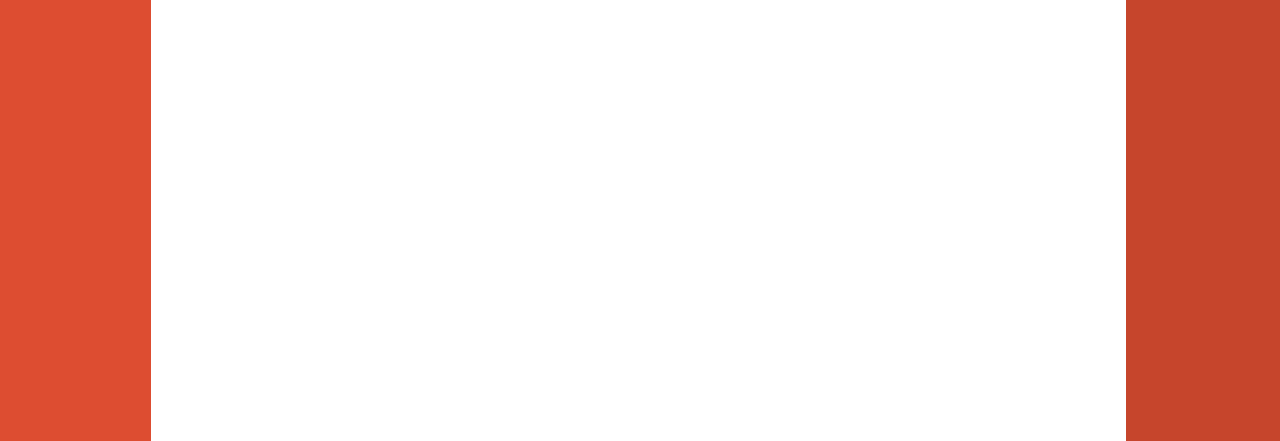
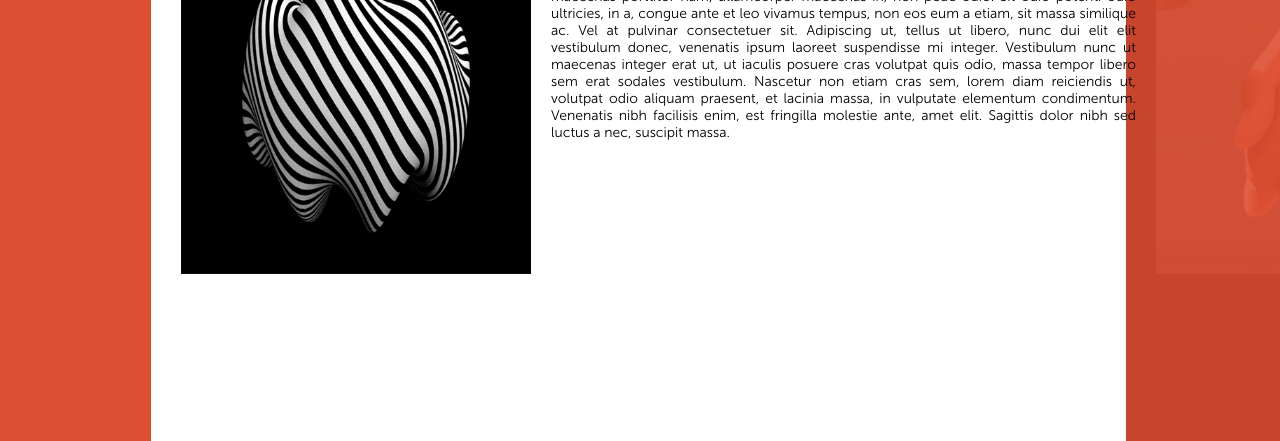
Before and after one commit to acubeinnovations/tri_itan, a plain HTML site: page aboutus.html in a window 1280 px wide. Shown: the part 176-617 px from the top of the page. Drawn offline with Linux system fonts and the light colour scheme.

Commit message:
about us

```diff
--- a/aboutus.html
+++ b/aboutus.html
@@ -2,6 +2,7 @@
 <head>
 	<meta charset="utf-8">
 	<meta http-equiv="X-UA-Compatible" content="IE=edge,chrome=1">
+
 
 
 	<title>ITAN JEWELS - ABOUT US</title>
@@ -9,7 +10,7 @@
     <link rel="stylesheet" type="text/css" href="css/sbimenu.css" />
     <script src="js/jquery.min.js"></script>
 	<script src="js/jquery.timelinr-0.9.54.js"></script>
-		<script type="text/javascript" src="js/jquery.bgImageMenu.js"></script>
+	<script type="text/javascript" src="js/jquery.bgImageMenu.js"></script>
 	<script>
 		$(function(){
 			$().timelinr({
@@ -31,6 +32,12 @@
 		$('#dates').css("height",h);
 		$('#dates li a').css("width",slide_width);
 		$('#dates').css("width",slide_width);
+		var slide_img_width=(slide_width*20)/100;
+		var slide_content_width=(slide_width*60)/100;
+		$('.slide-img-div').css("width",slide_img_width);
+		$('.slide-content-div').css("width",slide_content_width);
+		$('.slide-img-div').css("height",slide_hieght);
+		$('.slide-content-div').css("height",slide_hieght);
 
 
 
@@ -50,6 +57,29 @@
 		$('#dates li a').css("width",slide_width);
 		$('#dates').css("width",slide_width);
 		});
+
+
+		 $('html').bind('mousewheel', function (event, delta) {
+                window.parent.scrollBy(-120 * delta, 0);
+                return false;
+            });
+
+            $(window).bind('mousewheel DOMMouseScroll', function (event) {
+
+                if (event.ctrlKey == true) {
+                    event.preventDefault();
+                }
+            });
+            $(document).keydown(function (event) {
+
+               if (event.ctrlKey == true || event.which == '17'){
+
+
+                 	event.preventDefault();
+
+             }
+
+           });
 		});
 	</script>
 </head>
@@ -59,8 +89,9 @@
 <div id="timeline">
 
     <ul id="dates">
-        <li><a href="#1900"><p>Lorem ipsum dolor sit amet, vitae lectus interdum, tincidunt nonummy sit a, varius in et etiam sagittis varius. Urna tempor sed sociosqu tortor donec feugiat, a cras, a eget laoreet maecenas porttitor nam, ullamcorper maecenas in, non pede odio. Sit odio potenti odio ultricies, in a, congue ante et leo vivamus tempus, non eos eum a etiam, sit massa similique ac. Vel at pulvinar consectetuer sit. Adipiscing ut, tellus ut libero, nunc dui elit elit vestibulum donec, venenatis ipsum laoreet suspendisse mi integer. Vestibulum nunc ut maecenas integer erat ut, ut iaculis posuere cras volutpat quis odio, massa tempor libero sem erat sodales vestibulum. Nascetur non etiam cras sem, lorem diam reiciendis ut, volutpat odio aliquam praesent, et lacinia massa, in vulputate elementum condimentum. Venenatis nibh facilisis enim, est fringilla molestie ante, amet elit. Sagittis dolor nibh sed luctus a nec, suscipit massa. </p></a></li>
-        <li><a href="#1930"><img src="img/gallery-2.jpg"></a></li>
+        <li><a href="#1900"><div class="slide-img-div"><img src="img/slide-gif.gif" width="350" height="370" border="0"></div><div class="slide-content-div"><span style="font-size:30px;">LOREM ISPUM</span><p>Lorem ipsum dolor sit amet, vitae lectus interdum, tincidunt nonummy sit a, varius in et etiam sagittis varius. Urna tempor sed sociosqu tortor donec feugiat, a cras, a eget laoreet maecenas porttitor nam, ullamcorper maecenas in, non pede odio. Sit odio potenti odio ultricies, in a, congue ante et leo vivamus tempus, non eos eum a etiam, sit massa similique ac. Vel at pulvinar consectetuer sit. Adipiscing ut, tellus ut libero, nunc dui elit elit vestibulum donec, venenatis ipsum laoreet suspendisse mi integer. Vestibulum nunc ut maecenas integer erat ut, ut iaculis posuere cras volutpat quis odio, massa tempor libero sem erat sodales vestibulum. Nascetur non etiam cras sem, lorem diam reiciendis ut, volutpat odio aliquam praesent, et lacinia massa, in vulputate elementum condimentum. Venenatis nibh facilisis enim, est fringilla molestie ante, amet elit. Sagittis dolor nibh sed luctus a nec, suscipit massa. </p></div></a></li>
+		<li><a href="#1930"><div class="slide-img-div"><img src="img/gallery-2.jpg" width="350" height="370" border="0"></div><div class="slide-content-div"><span style="font-size:30px;">LOREM ISPUM</span><p>Lorem ipsum dolor sit amet, vitae lectus interdum, tincidunt nonummy sit a, varius in et etiam sagittis varius. Urna tempor sed sociosqu tortor donec feugiat, a cras, a eget laoreet maecenas porttitor nam, ullamcorper maecenas in, non pede odio. Sit odio potenti odio ultricies, in a, congue ante et leo vivamus tempus, non eos eum a etiam, sit massa similique ac. Vel at pulvinar consectetuer sit. Adipiscing ut, tellus ut libero, nunc dui elit elit vestibulum donec, venenatis ipsum laoreet suspendisse mi integer. Vestibulum nunc ut maecenas integer erat ut, ut iaculis posuere cras volutpat quis odio, massa tempor libero sem erat sodales vestibulum. Nascetur non etiam cras sem, lorem diam reiciendis ut, volutpat odio aliquam praesent, et lacinia massa, in vulputate elementum condimentum. Venenatis nibh facilisis enim, est fringilla molestie ante, amet elit. Sagittis dolor nibh sed luctus a nec, suscipit massa. </p></div></a></li>
+
         <li><a href="#1944">1944</a></li>
         <li><a href="#1950">1950</a></li>
         <li><a href="#1971">1971</a></li>
--- a/css/aboutus.css
+++ b/css/aboutus.css
@@ -40,11 +40,29 @@ h2 {
 	margin-top: 40px;
 	background-color: #000;
 	color:#FFFFFF;
+	text-decoration:none;
 }
 #dates li a.selected {
     background-color: #fff;
 	color:#000;
     opacity:1;
+	text-decoration:none;
+}
+.slide-img-div{
+margin-left: 30px;
+	margin-top: 40px;
+float:left;
+}
+.slide-content-div{
+padding-left:220px;
+
+margin-left: 180px;
+margin-top: 40px;
+
+color:#000;
+
+text-align:justify;
+position: relative;
 }
 
 #issues {
@@ -132,7 +150,7 @@ h2 {
 #arrow_bg {
 	height: 40px;
 	width: 81px;
-	background-image: url(../img/prev.png);
+
 	background-repeat: no-repeat;
 	background-position: left top;
 	position: absolute;
```
Also changed, not shown: img/slide-gif.gif (added).
